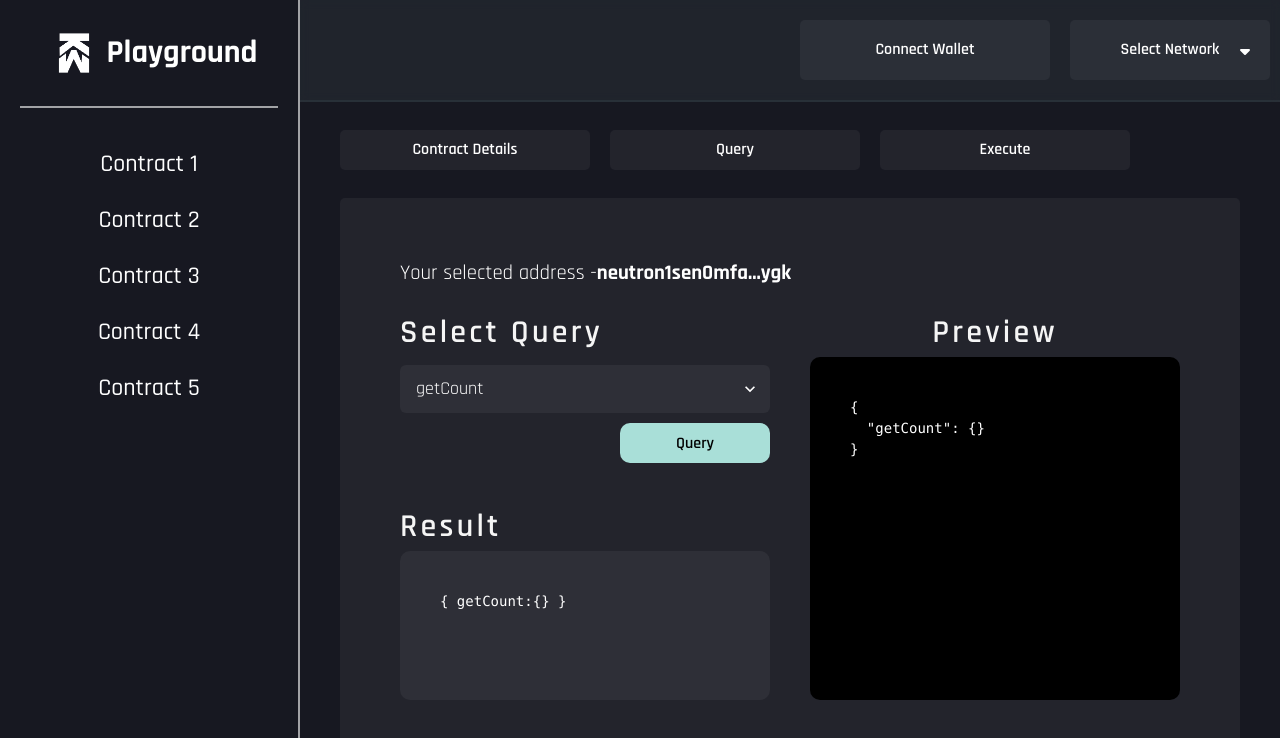
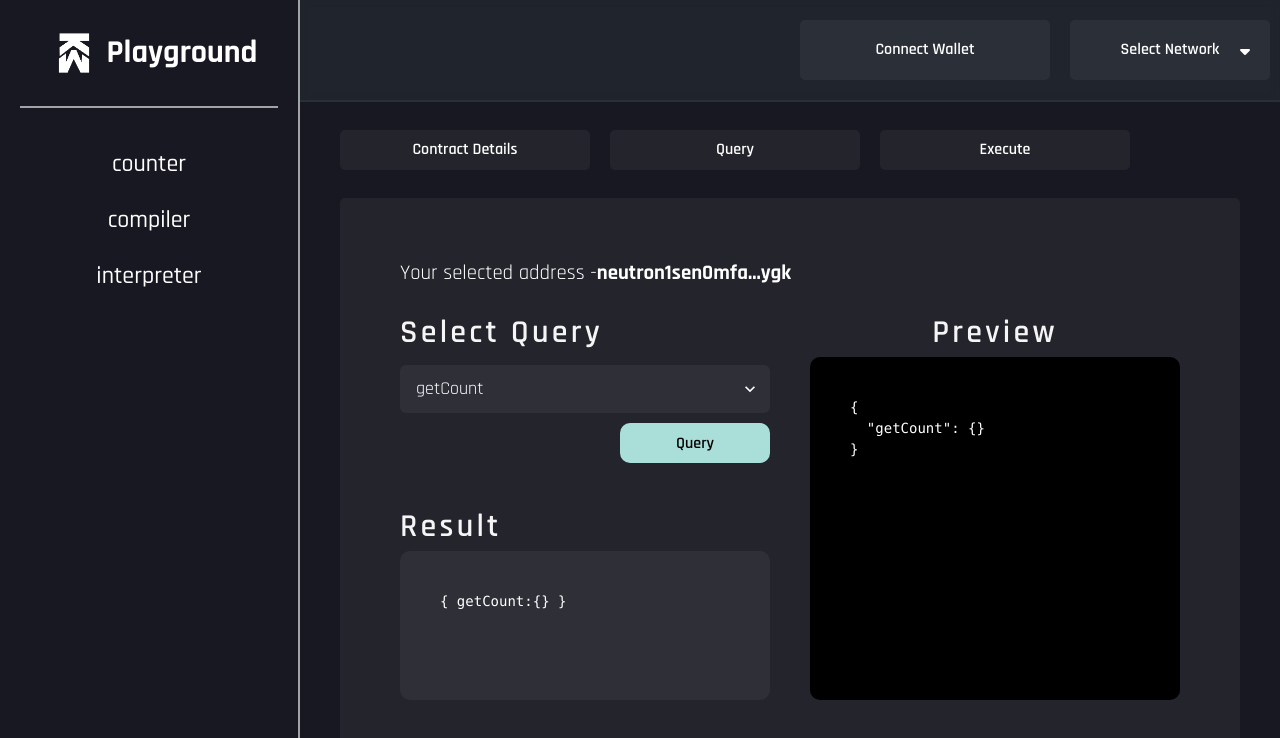
Before and after one commit to kubiklabs/wasmkit-playground, a React (Vite) app: page /1/Query in a window 1280 px wide. Shown: the top 738 px of the page. Built offline with nearby package versions, Linux system fonts and the light colour scheme.

Commit message:
Update contract list with real data

```diff
--- a/src/components/sidebar-components/NavLinks.tsx
+++ b/src/components/sidebar-components/NavLinks.tsx
@@ -1,15 +1,23 @@
 import { Stack } from "@chakra-ui/react";
 import NavigationLink from "./NavigationLink";
 
+import { useNetworkConfig } from "../../hooks/useNetworkConfig";
+import { useRef } from "react";
+
 const NavLinks = () => {
+  const { getContractsList } = useNetworkConfig();
+  const contractList = useRef(getContractsList());
   return (
     <Stack mt={"20px"} gap={"0"}>
-      <NavigationLink name="Contract 1" path="/1" />
-      <NavigationLink name="Contract 2" path="/2" />
-
-      <NavigationLink name="Contract 3" path="/3" />
-      <NavigationLink name="Contract 4" path="/4" />
-      <NavigationLink name="Contract 5" path="/5" />
+      {contractList &&
+        contractList.current.map((contractName) => {
+          return (
+            <NavigationLink
+              name={contractName}
+              path={`/${contractName}/contracts`}
+            />
+          );
+        })}
     </Stack>
   );
 };
```
